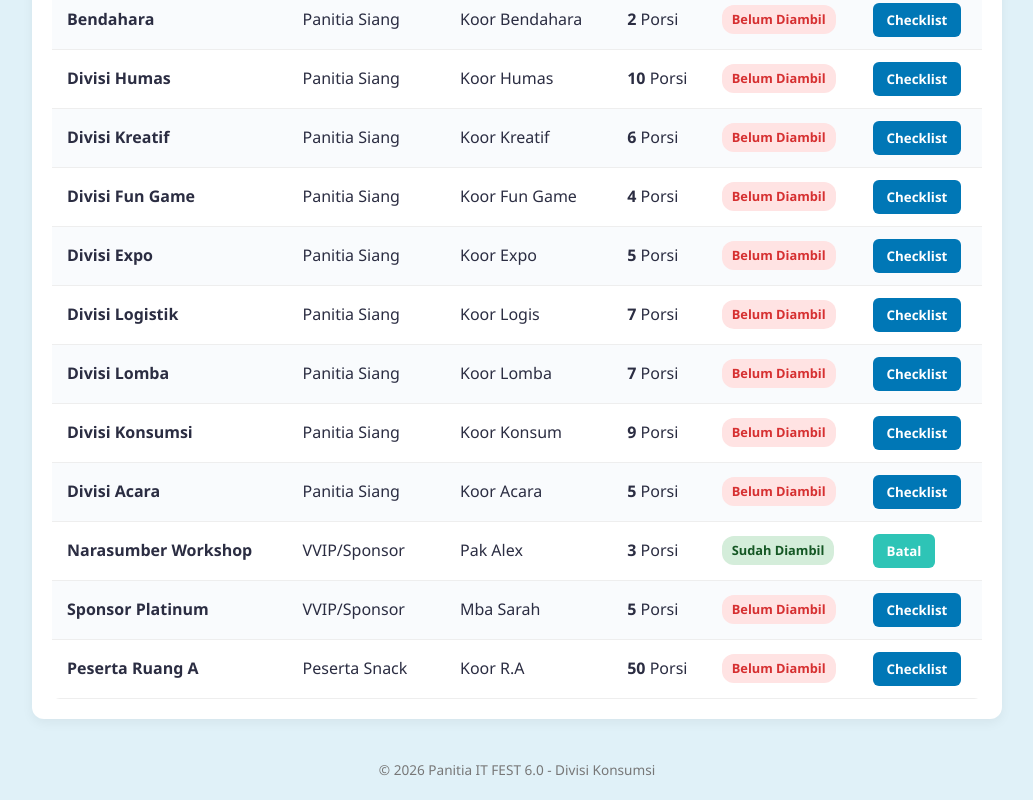
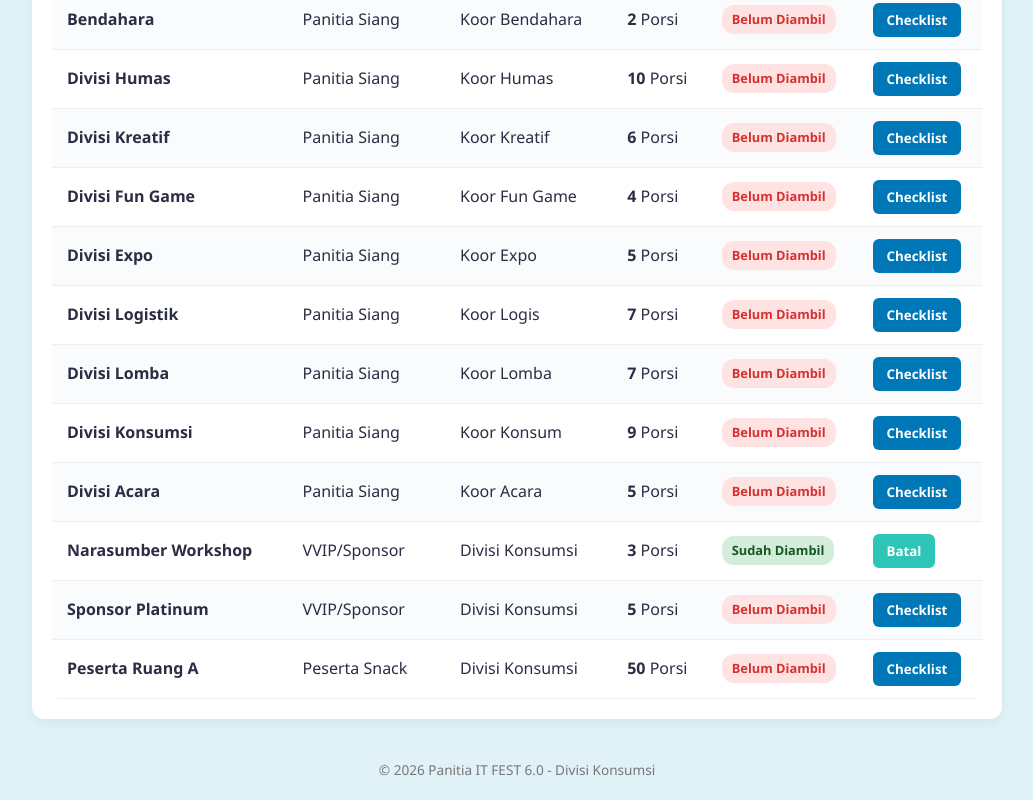
Before and after one commit to daltalene/Website-Konsumsi, a plain HTML site: page peserta.html in a window 1280 px wide. Shown: the part 690-1490 px from the top of the page, without its empty margins (123-1156 px from the left). Drawn offline with Linux system fonts and the light colour scheme.

Commit message:
Update fail projek konsumsi IT FEST 6.0

```diff
--- a/app-data.js
+++ b/app-data.js
@@ -1,6 +1,4 @@
-// Data Awal Bawaan IT FEST 6.0 (Divisi Panitia & Target Lainnya)
 const defaultData = [
-  // --- DIVISI PANITIA (Makan Siang / Sore) ---
   { id: 1, target: "Ketua", kategori: "Panitia Siang", koor: "Ketua Panitia", porsi: 1, taken: false },
   { id: 2, target: "Sekretaris", kategori: "Panitia Siang", koor: "Koor Sekre", porsi: 2, taken: false },
   { id: 3, target: "Steering Committee (SC)", kategori: "Panitia Siang", koor: "Koor SC", porsi: 2, taken: false },
@@ -13,30 +11,24 @@ const defaultData = [
   { id: 10, target: "Divisi Lomba", kategori: "Panitia Siang", koor: "Koor Lomba", porsi: 7, taken: false },
   { id: 11, target: "Divisi Konsumsi", kategori: "Panitia Siang", koor: "Koor Konsum", porsi: 9, taken: false },
   { id: 12, target: "Divisi Acara", kategori: "Panitia Siang", koor: "Koor Acara", porsi: 5, taken: false },
-
-  // --- TARGET LAINNYA ---
-  { id: 13, target: "Narasumber Workshop", kategori: "VVIP/Sponsor", koor: "Pak Alex", porsi: 3, taken: true },
-  { id: 14, target: "Sponsor Platinum", kategori: "VVIP/Sponsor", koor: "Mba Sarah", porsi: 5, taken: false },
-  { id: 15, target: "Peserta Ruang A", kategori: "Peserta Snack", koor: "Koor R.A", porsi: 50, taken: false }
+  { id: 13, target: "Narasumber Workshop", kategori: "VVIP/Sponsor", koor: "Divisi Konsumsi", porsi: 3, taken: true },
+  { id: 14, target: "Sponsor Platinum", kategori: "VVIP/Sponsor", koor: "Divisi Konsumsi", porsi: 5, taken: false },
+  { id: 15, target: "Peserta Ruang A", kategori: "Peserta Snack", koor: "Divisi Konsumsi", porsi: 50, taken: false }
 ];
 
-// Ambil data dari LocalStorage atau pakai defaultData
 function getConsumptionData() {
   const saved = localStorage.getItem('itfest_konsumsi');
   return saved ? JSON.parse(saved) : defaultData;
 }
 
-// Simpan data ke LocalStorage
 function saveData(data) {
   localStorage.setItem('itfest_konsumsi', JSON.stringify(data));
   renderAll();
 }
 
-// Tampilkan data ke tabel & update angka di dashboard
 function renderAll() {
   const data = getConsumptionData();
 
-  // Render Tabel jika di Halaman peserta.html
   const tabel = document.getElementById('tabel-konsumsi');
   if (tabel) {
     tabel.innerHTML = '';
@@ -62,7 +54,6 @@ function renderAll() {
     });
   }
 
-  // Render Statistik jika di Halaman index.html
   const statPanitia = document.getElementById('stat-panitia');
   const statPeserta = document.getElementById('stat-peserta');
   const statVvip = document.getElementById('stat-vvip');
```
Also changed, not shown: index.html (+1 -1 lines).
